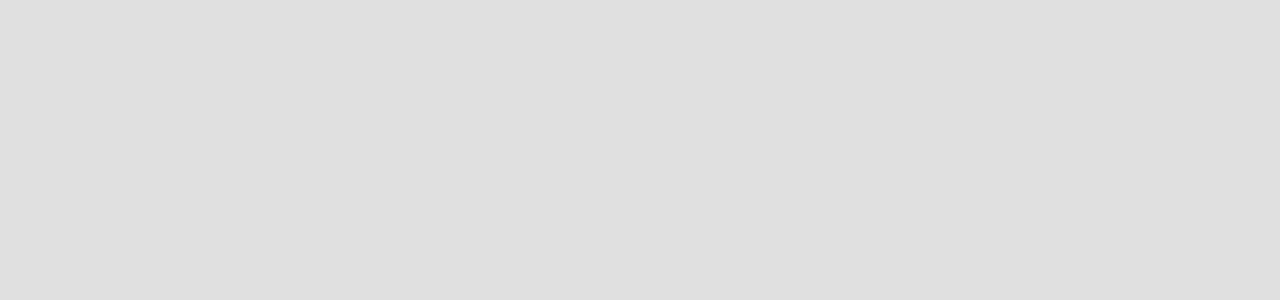
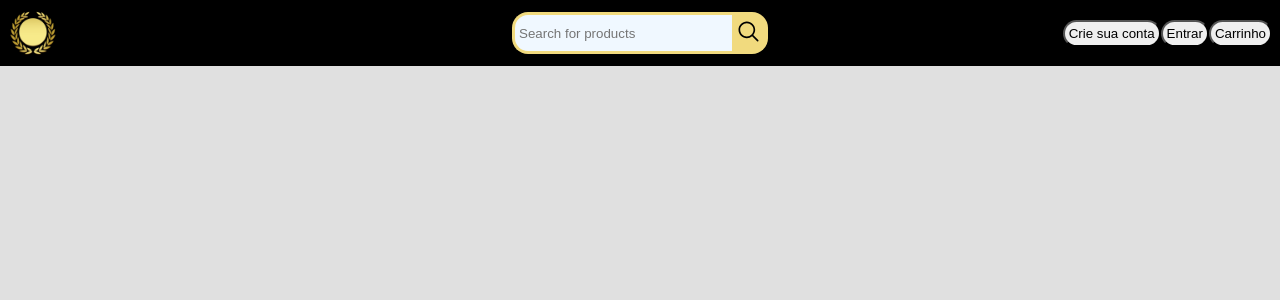
Before and after one commit to marcosvnDias/projeto-frontend-senai, an Angular app: page / in a window 1280 px wide. Shown: the top 300 px of the page. Built offline with nearby package versions, Linux system fonts and the light colour scheme.

Commit message:
[Header] Adicionado elementos

```diff
--- a/src/app/app.component.html
+++ b/src/app/app.component.html
@@ -1,4 +1,5 @@
 <div class="container">
-  <router-outlet />
+  <app-header></app-header>
+  <router-outlet id="router"/>
   <!-- <app-card-produto [urlImg]="'../assets/xbox.jpg'" [valor]="4000" [titulo]="'Xbox Série S - 1TB (preto)'"/> -->
 </div>
--- a/src/app/app.component.scss
+++ b/src/app/app.component.scss
@@ -1,8 +1,8 @@
 .container {
     min-height: 100vh;
     width: 100%;
-    display: flex;
-    align-items: center;
-    justify-content: center;
+    // display: flex;
+    // align-items: center;
+    // justify-content: center;
     background-color: rgb(224, 224, 224);
 }
--- a/src/app/app.component.ts
+++ b/src/app/app.component.ts
@@ -1,11 +1,12 @@
 import { Component } from '@angular/core';
 import { RouterOutlet } from '@angular/router';
 import { CardProdutoComponent } from "./card-produto/card-produto.component";
+import { HeaderComponent } from './header/header.component';
 
 @Component({
   selector: 'app-root',
   standalone: true,
-  imports: [RouterOutlet, CardProdutoComponent],
+  imports: [RouterOutlet, CardProdutoComponent, HeaderComponent],
   templateUrl: './app.component.html',
   styleUrl: './app.component.scss'
 })
--- a/src/app/header/header.component.html
+++ b/src/app/header/header.component.html
@@ -1 +1,26 @@
-<p>header works!</p>
+<header id="header">
+    <div id="logo-section" class="section">
+        <img class="logo" src="assets/logo-template.webp" alt="">
+    </div>
+    <div id="search-section" class="section">
+        <div class="search">
+            <input type="search" name="product-search" id="product-search" placeholder="Search for products">
+            <button type="button" id="search-button">
+                <i>
+                    <svg xmlns="http://www.w3.org/2000/svg" x="0px" y="0px" width="25" height="25" viewBox="0 0 30 30">
+                        <path
+                            d="M 13 3 C 7.4886661 3 3 7.4886661 3 13 C 3 18.511334 7.4886661 23 13 23 C 15.396652 23 17.59741 22.148942 19.322266 20.736328 L 25.292969 26.707031 A 1.0001 1.0001 0 1 0 26.707031 25.292969 L 20.736328 19.322266 C 22.148942 17.59741 23 15.396652 23 13 C 23 7.4886661 18.511334 3 13 3 z M 13 5 C 17.430666 5 21 8.5693339 21 13 C 21 17.430666 17.430666 21 13 21 C 8.5693339 21 5 17.430666 5 13 C 5 8.5693339 8.5693339 5 13 5 z">
+                        </path>
+                    </svg>
+                </i>
+            </button>
+        </div>
+    </div>
+    <div id="options-section" class="section">
+        <div class="options">
+            <button type="button">Crie sua conta</button>
+            <button type="button">Entrar</button>
+            <button type="button">Carrinho</button>
+        </div>
+    </div>
+</header>
--- a/src/app/header/header.component.scss
+++ b/src/app/header/header.component.scss
@@ -0,0 +1,65 @@
+input, button {
+    &[type="search"] {
+        background-color: aliceblue;
+        padding: .25rem;
+        border: 3px solid rgb(var(--primary-color-vals));
+        border-radius: 1rem;
+    }
+    &[type="button"] {
+        cursor: pointer;
+        padding: .25rem;
+        border-radius: 1rem;
+    }
+}
+
+#product-search {
+    width: 100%;
+    border-right: none;
+    border-radius: 1rem 0 0 1rem;
+}
+
+#search-button {
+    background-color: rgb(var(--primary-color-vals));
+    border: 3px solid rgb(var(--primary-color-vals));
+    border-left: none;
+    border-radius: 0 1rem 1rem 0;
+    &:hover {
+        background-color: rgba(var(--primary-color-vals), 0.5)
+    }
+    transition-duration: .5s;
+}
+
+.search {
+    width: 20vw;
+    display: flex;
+    justify-content: center;
+}
+
+.logo {
+    width: 50px;
+}
+
+#header {
+    display: flex;
+    justify-content: space-between;
+    align-items: center;
+    background-color: black;
+
+    --primary-color-vals: 241, 218, 126;
+}
+
+.section {
+    width: 100%;
+    display: flex;
+    justify-content: center;
+    align-items: center;
+    > * {
+        margin: 0.5rem;
+    }
+    &#logo-section {
+        justify-content: left;
+    }
+    &#options-section {
+        justify-content: right;
+    }
+}
--- a/src/styles.scss
+++ b/src/styles.scss
@@ -2,4 +2,5 @@
     margin: 0;
     padding: 0;
     box-sizing: border-box;
+    font-family: sans-serif;
 }
```
Also changed, not shown: src/assets/logo-template.webp (added).
